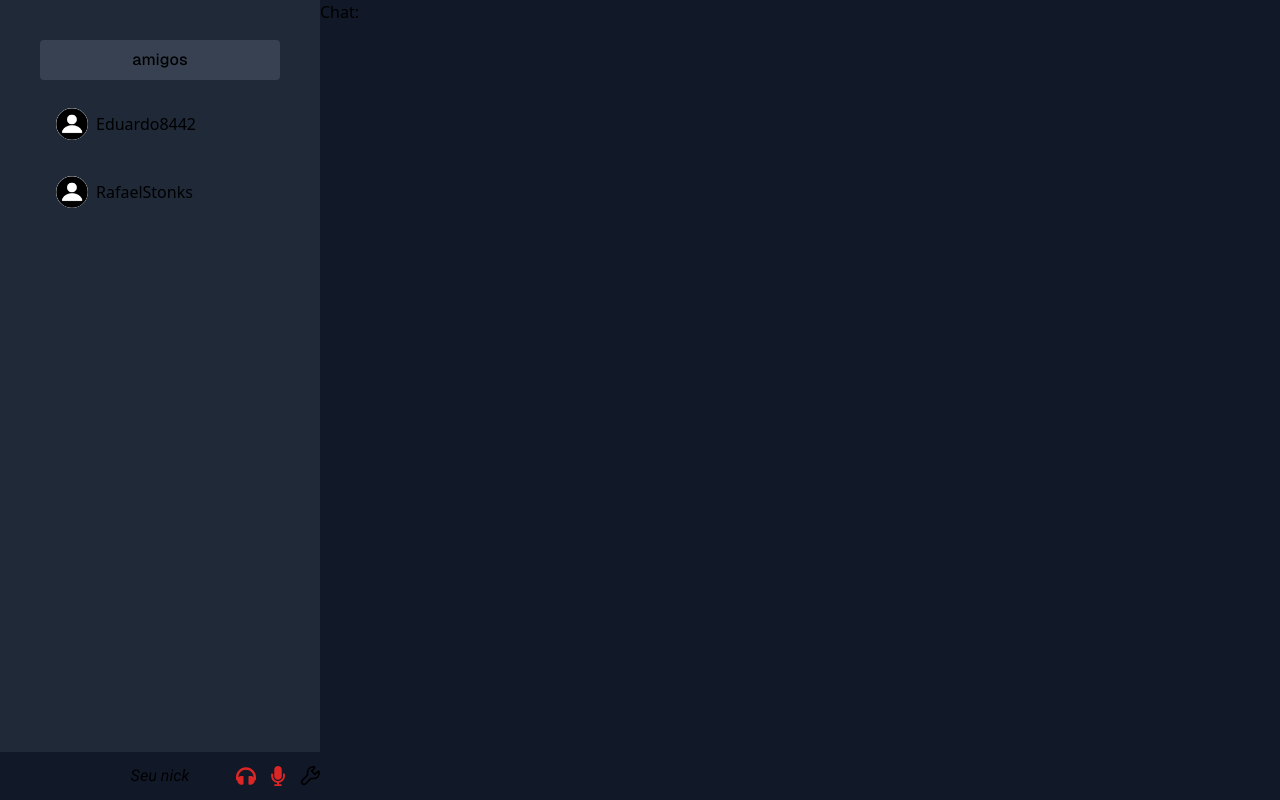
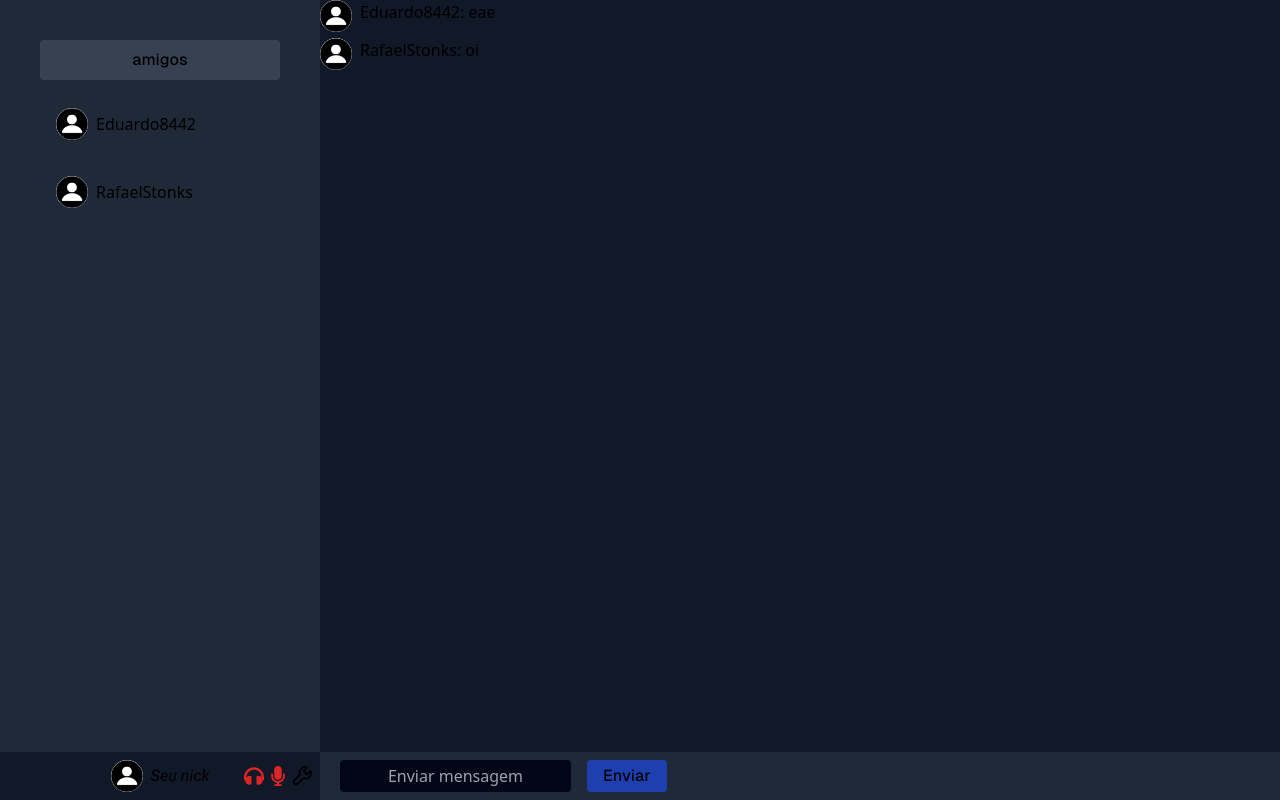
Before and after one commit to Eduardoo8442/Rplzz-client, a Next.js app: page /chat in a window 1280 px wide. Built offline with nearby package versions, Linux system fonts and the light colour scheme.

Commit message:
new chat

```diff
--- /dev/null
+++ b/src/components/Chat.conversation.components.tsx
@@ -0,0 +1,35 @@
+import { useEffect, useState } from "react"
+
+type Message = {
+    name: string;
+    image: string;
+    message: string;
+  };
+
+export default function Conversation() {
+    const [chat, setChat] = useState<Message[]>([]);
+    //desenvolvimento, apagar quando for integrar com a API
+   useEffect(() => {
+    setChat([]);
+    function addObject(name: string, image: string, message: string) {
+     setChat(current => [...current, { name: name, image: image, message: message }]);
+    }
+    addObject('Eduardo8442', '/images/profile.png', 'eae');
+    addObject('RafaelStonks', '/images/profile.png', 'oi');
+}, []);
+    return(
+        <div>
+           {chat.map((message, index) => (
+            <div key={index}>
+            <div className="inline-flex justify-center">
+              <img className="w-8 h-8  mr-2 rounded-full" src={message.image}/>
+              {message.name}
+              <p>: {message.message}</p>
+              </div>
+
+            </div>
+        ))}
+
+        </div>
+    )
+}
--- /dev/null
+++ b/src/components/Chat.input.components.tsx
@@ -0,0 +1,8 @@
+export default function InputChat() {
+    return(
+        <div className="fixed bg-gray-800 w-full bottom-0 h-12 flex ">
+        <input className="m-2 ml-5 bg-slate-950 rounded placeholder:text-center text-white" placeholder="Enviar mensagem"/>
+        <button className="geist bg-blue-800 m-2 pl-4 pr-4 rounded hover:bg-blue-900">Enviar</button>
+            </div>
+    )
+}
--- a/src/components/Chat.main.components.tsx
+++ b/src/components/Chat.main.components.tsx
@@ -1,11 +1,14 @@
 
 import { useSelector } from "react-redux";
 import { RootState } from "@/store";
+import InputChat from "./Chat.input.components";
+import Conversation from "./Chat.conversation.components";
   export default function ChatMain() {
     const idUser = useSelector((state: RootState) => state.setIdUserReducer.setIdUser);
     return (
       <div>
-        Chat: {idUser}
+        <Conversation />
+        <InputChat />
       </div>
     );
   }
--- a/src/components/Home.sidebar.components.tsx
+++ b/src/components/Home.sidebar.components.tsx
@@ -61,10 +61,11 @@ export default function SideBar() {
         {/* perfil do usuário */}
 
           <div className="absolute bottom-0 bg-gray-900 w-full h-12 flex justify-center items-center">
+          <img className="w-8 h-8  mr-2 rounded-full" src='/images/profile.png'/>
            <p className="roboto">Seu nick</p>
-           <GrConfigure className="absolute right-0 size-5"/>
+           <GrConfigure className="absolute right-2 size-5"/>
            <FaMicrophone className="absolute right-8 size-5 text-red-600"/>
-           <FaHeadphones className="absolute right-16 size-5 text-red-600"/>
+           <FaHeadphones className="absolute right-14 size-5 text-red-600"/>
           </div>
        </div>
         )
```
